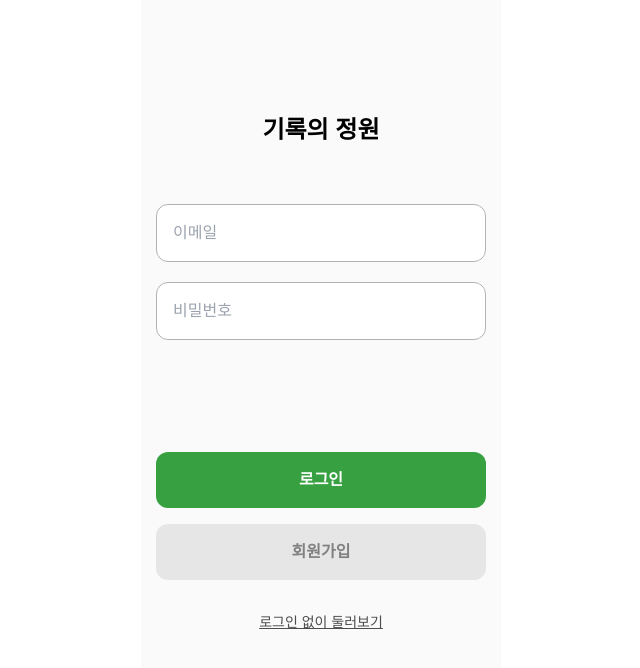
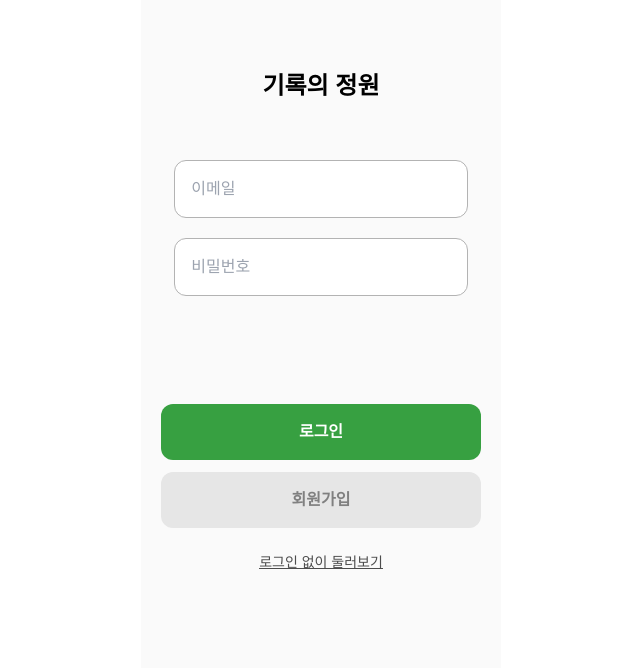
Before and after one commit to kangmin01/Garden-of-Records, a React (Create React App) app: page /signin in a window 1280 px wide. Shown: the top 668 px of the page, without its empty margins (319-959 px from the left). Built offline with nearby package versions, Linux system fonts and the light colour scheme.

Commit message:
fix: Updated styles to authentication page

```diff
--- a/src/App.css
+++ b/src/App.css
@@ -26,7 +26,7 @@ body {
   }
 
   .inputContainer {
-    @apply w-full flex flex-col items-center;
+    @apply w-full px-5 flex flex-col items-center;
   }
 
   .errorText {
@@ -34,10 +34,10 @@ body {
   }
 
   .authenticationButtonDiv {
-    @apply flex flex-col min-w-80 font-bold items-center space-y-4;
+    @apply w-full px-5 flex flex-col min-w-80 font-bold items-center space-y-3;
   }
 
   .authenticationButton {
-    @apply w-11/12 min-w-80 p-4 bg-main text-white rounded-xl;
+    @apply w-full min-w-80 p-4 bg-main text-white rounded-xl;
   }
 }
--- a/src/pages/SignIn.tsx
+++ b/src/pages/SignIn.tsx
@@ -20,7 +20,7 @@ const SignIn: React.FC = () => {
   };
 
   return (
-    <div className="authenticationPage py-28">
+    <div className="authenticationPage pt-[68px]">
       <h2 className="authenticationPageTitle mb-14">기록의 정원</h2>
       <form
         onSubmit={handleSubmit(onSubmit)}
@@ -56,21 +56,21 @@ const SignIn: React.FC = () => {
             )}
           </div>
         </div>
-        <div className="authenticationButtonDiv mt-28">
+        <div className="authenticationButtonDiv mt-[108px]">
           <button type="submit" className="authenticationButton">
             로그인
           </button>
           <Link
-            className="w-11/12 min-w-70 p-4 bg-gray0 text-gray2 rounded-xl text-center"
+            className="w-full min-w-70 p-4 bg-gray0 text-gray2 rounded-xl text-center"
             to="/signup"
           >
             회원가입
           </Link>
         </div>
         <div className="w-full text-center">
-          <button className="text-p mt-8 text-gray3 underline underline-offset-1">
-            로그인 없이 둘러보기
-          </button>
+          <div className="text-p mt-6 text-gray3 underline underline-offset-1">
+            <Link to="/">로그인 없이 둘러보기</Link>
+          </div>
         </div>
       </form>
     </div>
--- a/src/pages/SignUp.tsx
+++ b/src/pages/SignUp.tsx
@@ -64,8 +64,8 @@ const SignUp: React.FC = () => {
   };
 
   return (
-    <div className="authenticationPage py-8">
-      <h2 className="authenticationPageTitle place-self-start ml-4 mb-12">
+    <div className="authenticationPage pt-5">
+      <h2 className="authenticationPageTitle place-self-start ml-5 mb-10">
         기록의 정원에<br></br> 당신을 기록해주세요
       </h2>
       <form
```
